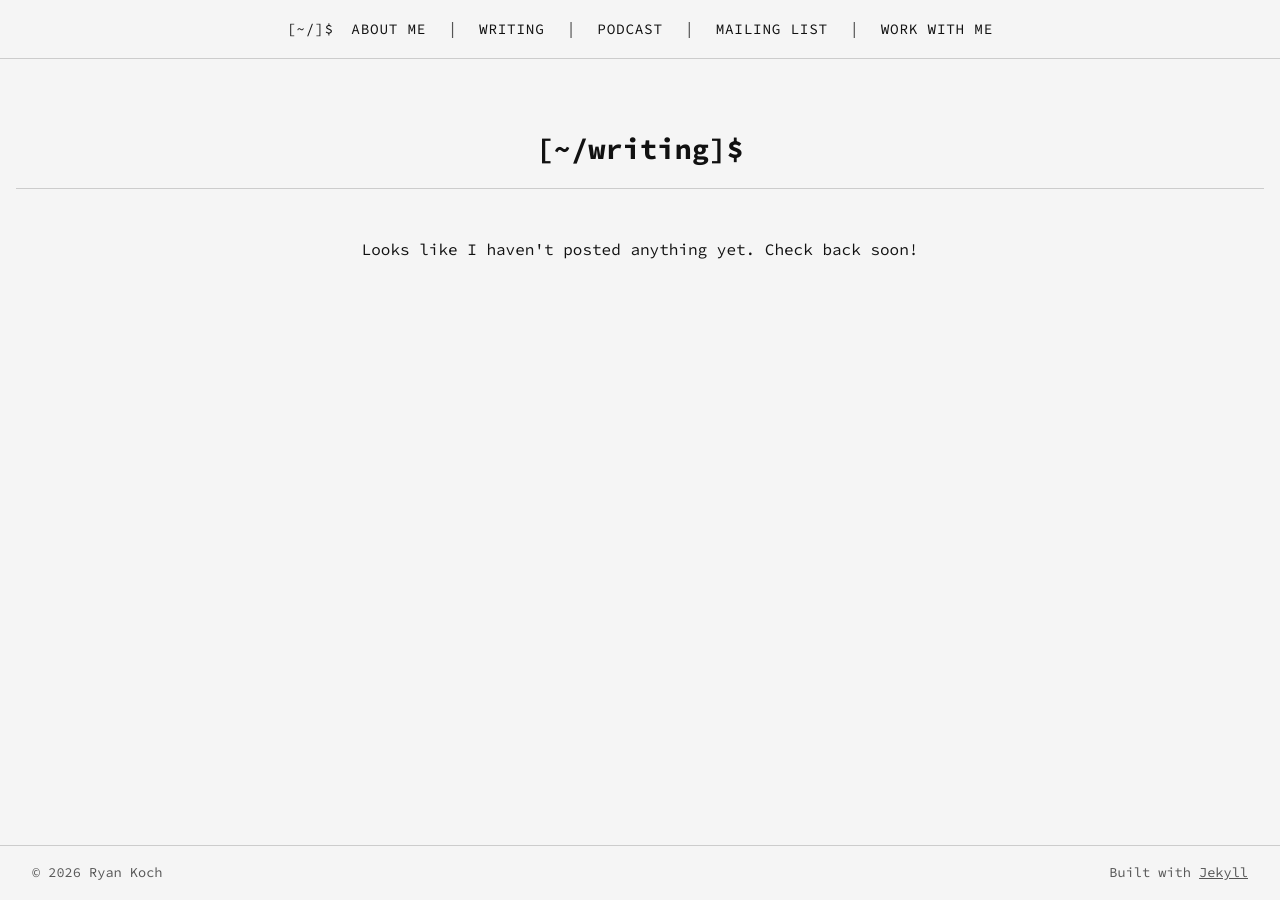
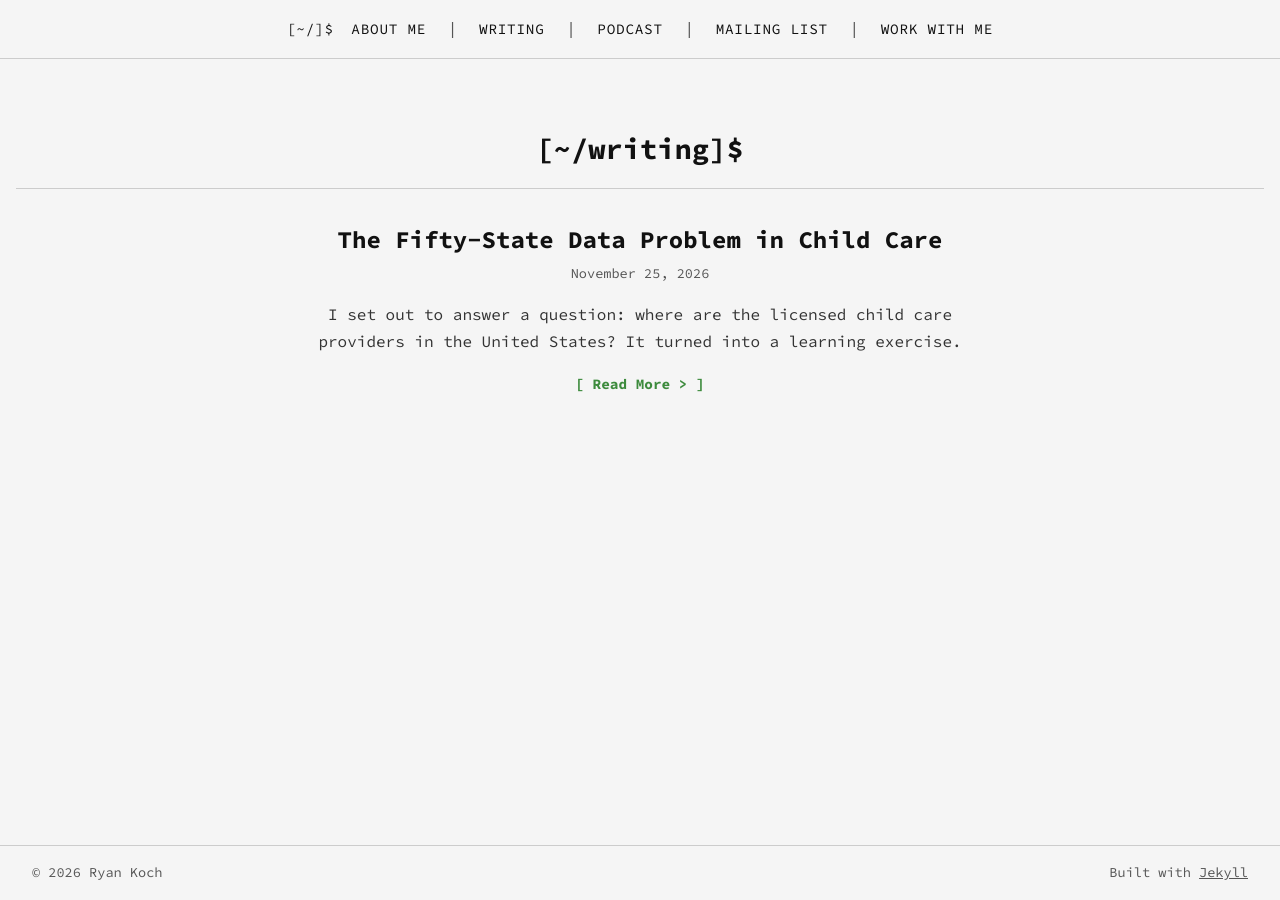
Before and after one commit to Ryan-Koch/ryan-koch.github.io, a Jekyll site: the page built from writing.html, in a window 1280 px wide. Built offline with Jekyll 4.4.1, drawn with Linux system fonts in a browser that asks for light colours; comment, search, counter and statistics services are not loaded; part of the change alters nothing that is shown.

Commit message:
Add first post and implement clicky use

```diff
--- a/_includes/head.html
+++ b/_includes/head.html
@@ -7,3 +7,4 @@
 <link rel="preconnect" href="https://fonts.gstatic.com" crossorigin>
 <link href="https://fonts.googleapis.com/css2?family=Source+Code+Pro:wght@400;700&display=swap" rel="stylesheet">
 <link rel="stylesheet" href="{{ '/assets/css/rouge-github.css' | relative_url }}">
+<script async data-id="101515241" src="//static.getclicky.com/js"></script>
--- /dev/null
+++ b/_posts/2026-11-25-The-Fifty-State-Data-Problem-in-Child-Care.md
@@ -0,0 +1,67 @@
+---
+layout: post
+title:  "The Fifty-State Data Problem in Child Care"
+post_description: "I set out to answer a question: where are the licensed child care providers in the United States? It turned into a learning exercise."
+categories: ["Data", "Childcare", "Software", "Policy"]
+---
+
+## Fifty ways to show the same stuff
+
+I set out to answer a question: where are the licensed child care providers in the United States? Each state has this information and each puts it somewhere for parents to find it.
+
+
+So to get the full picture, I built a scraper for each one. The project now covers 49 states and the District of Columbia, and it publishes the combined output as an [open dataset](https://huggingface.co/datasets/ryan-koch/US-Child-Care-Providers). It's structured as 50 modular bits of software, tied together, because the needs of each one are independent of each other.
+
+The data is public in nearly every state. But getting something you can compare across different states is not so easy. That gap looks like a systems problem and one that might not necessarily need a big new complex system to resolve.
+
+## What "public" actually looks like
+
+If you sort the states by how they publish, you get something like a geological record of two decades of government IT procurement.
+
+| How the state publishes | Examples | What it takes to collect |
+| --- | --- | --- |
+| JSON or REST API behind the search page | Alaska, Connecticut, Georgia, Idaho, Indiana, Iowa, North Dakota, Pennsylvania, Tennessee, Utah, Virginia, Washington, DC | Find the undocumented endpoint and figure out how to progress through it. |
+| Open data portal (Socrata) | New York, Delaware | Download it. Nice and easy. |
+| Bulk file download (CSV or spreadsheet) | California, Texas, Illinois, Minnesota | Download it. Nice and easy. |
+| Salesforce community portal | Arkansas, Montana, New Hampshire, Rhode Island, Massachusetts, Kentucky | Replay the portal's internal calls, often through a real browser. |
+| Power BI or Power Platform dashboard | Nevada, Hawaii | Reverse-engineer a reporting tool. |
+| Classic server-rendered pages | Maryland, Mississippi, Missouri, Kansas, Louisiana | Walk page by page |
+{:class="table table-bordered"}
+<br/>
+The good news is there are a bunch that are easy. 6 provide an easy to download resource, and another dozen or so expose a clean JSON API behind their search page. It is undocumented, but it is there.
+
+But some of sit behind invisible reCAPTCHAs. In one case, the scraper has to run a real Chrome browser that passes as human, from an internet address in the Eastern time zone. If it fails, the site does not return an error. It returns an empty list, as if the state had no providers.
+
+In another case, the scraping operation takes multiple days to page through it. There appears to be either some pretty aggressive throttling. From that you might think the move is to use a proxy, and you'd be right. But even spreading out that way I have to be careful not to be a jerk with load with how the site performs, so even with that it's a 2.5 day or so operation.
+
+At times the data is spread across more than one platform. In at multiple examples the scrapers need to pull from separate licensing and quality program portals in order to get something approaching a complete dataset.
+
+This shouldn't be surprising and it shouldn't be seen as malicious. These systems do their best at what was intended: providing reliable information to the folks living in their state.
+
+## Who pays for the fragmentation
+
+**Families.** A parent searching inside one state is mostly fine. Problems happen at the edges. Families who live near a state line, commute across one, or move for work have to learn a second system with different provider types, different inspection language and different definitions of an opening. Building tools to workaround these issues aren't easy to build and maintain when every source is doing its own thing.
+
+**Researchers.** Child care deserts, workforce supply and subsidy reach all require a map of where care actually exists. Today, building that map means rebuilding my project or buying one from a vendor who already did. Even after collection, the records do not line up. When I profiled the combined dataset, I found the same concepts carried under state-specific names: infant openings in some states, total openings in others, accessibility flags in two, structured weekly hours in seven. Fields as basic as whether a provider's address is hidden for safety vary in meaning. Some states even record that flag with the opposite polarity.
+
+The inspection data is more difficult. One state reports a compliance ratio for each visit. Another reports a count of violations. A third reports a status word that has to be translated through a lookup table. All three are real answers to "is this provider safe?" None of them can be compared without judgment calls that should not fall to whoever happens to be writing the scraper (these are hard to make without local context).
+
+**Policymakers.** Any policymaker who asks "how does our situation compare with other states'?" likely gets an answer that's outdated, expensive, or both. In the meantime agencies doing the work to maintain and iterate on these portals can cause downstream tools to break as they try to make them better. States have to gather this data up for reporting requirements, but the details are behind the multitude of unique interfaces.
+
+## What could fix it
+
+A quick instinct would be to build out a Federal database solution. While that would help, getting there could be slow and politically fraught. And there's also the question of the multitude of existing systems that are already providing a service to families. Something smaller could improve things in the meantime.
+
+**1. Publish the list, not just the search.** Every licensing agency could offer a bulk download of its full provider roster on a predictable schedule, in CSV or JSON, with a stable URL. Most states already have the data in a table. New York and Delaware show what this looks like on an open data portal. The search page stays for parents. The file is for everyone else.
+
+**2. Agree on a small common core.** Not every single field, but a selection that matter for cross-state questions: license number, provider name, type, status, address (with a clear flag when it is withheld), coordinates, licensed capacity, ages served, and the date of the last inspection. Even better if it included available capacity. Inspection data could use the same treatment including fields like visit date, visit type, presence of a violation, and a link to a full report. Regardless of which fields and formats — getting to a common guideline would do wonders. A set of consistent details would let families and researchers make sensible comparisons without losing important details.&#32;
+
+**3. Write it into procurement.** Many of these portals were bought, not built. The cheapest moment to require a bulk export, a documented API and the common core is when the contract is written. A clause in an agreement is likely to cost a whole lost less than negotiating a retro-fit after a big SaaS rollout.
+
+**4. Treat bot traffic as feedback** When a state adds CAPTCHA to a public licensing search, it is usually protecting a fragile system from load. That is reasonable. But it also blocks the researchers and civic technologists who would otherwise build on the data. A bulk file removes the reason to scrape and the reason to block. The best situation would be separating these systems such that the load from downloads has no impact on the experience for folks using search.
+
+## A practitioner's takeaway
+
+The encouraging part is that one frustrated person with a bit of free time can bring this sort of data together. But feeling the need to do it is itself a signal. It shouldn’t be necessary to build 50 scraper processes and a normalization layer to make data the states already have useful.
+
+Folks sometimes think about modernization as the splashy project. They see it as something big, new platforms, new software, or paradigm shifts. It’s often better if it’s something boring like: publishing data you already have in a better shape, putting it in a contract requirement so it survives a vendor shift, or adding a bulk download method to spread the load. With child care data we’re already part of the way there, the data is public. We just need to make it easier to use.
--- a/assets/css/style.css
+++ b/assets/css/style.css
@@ -704,6 +704,25 @@ hr.section-divider {
   min-height: 250px; /* Ensure space for the form to load */
 }
 
+/* post content */
+.post-content p {
+    text-align: left;
+}
+
+.post-content table {
+    border-collapse: collapse;
+    border: 1px solid black;
+}
+
+.post-content th {
+    border: 1px solid black;
+}
+
+.post-content td {
+    border: 1px solid black;
+}
+
+
 /* Reminder: The internal elements of the signup form (input fields, button) */
 /* are styled by the script loaded from ryan-koch.kit.com. */
 /* You likely cannot easily override them with this stylesheet. */
--- a/writing.html
+++ b/writing.html
@@ -19,7 +19,7 @@ title: Writing # Sets the page title (used in the <title> tag via the layout)
 
             {% if post.excerpt %}
               <p class="post-excerpt">
-                  {{ post.excerpt }}
+                  {{ post.post_description }}
               </p>
               <a href="{{ post.url | relative_url }}" class="read-more">[ Read More > ]</a>
             {% else %}
```
